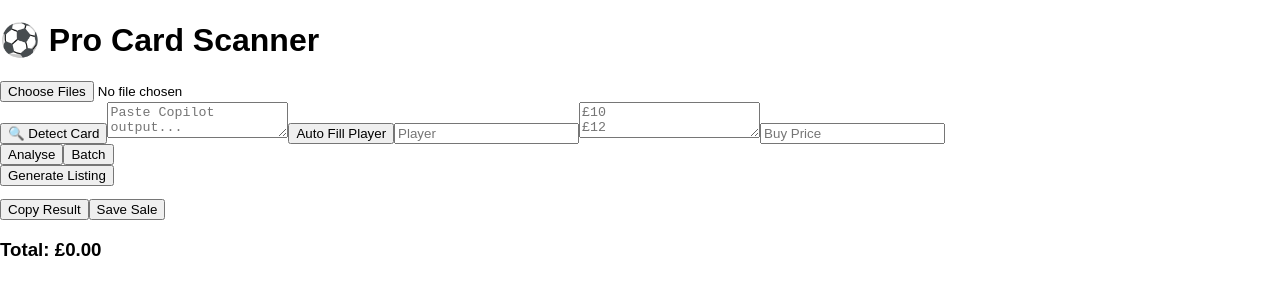
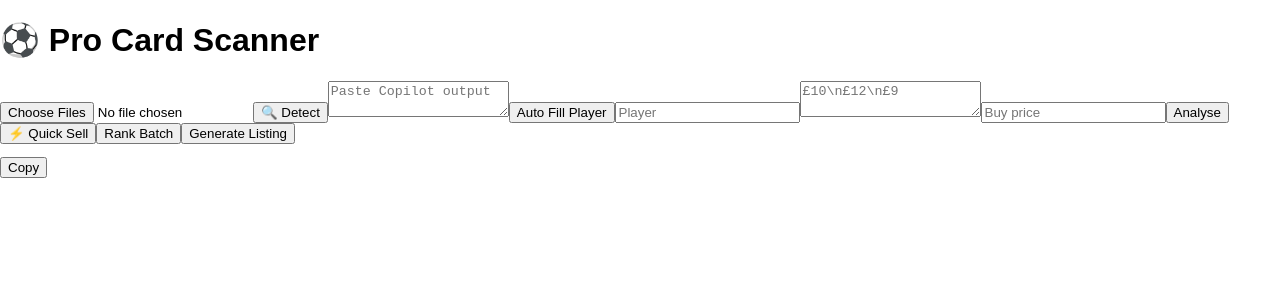
Before and after one commit to MooreMM23/card-scanner-app, a Next.js app: page / in a window 1280 px wide. Shown: the top 300 px of the page. Built offline with nearby package versions, Linux system fonts and the light colour scheme.

Commit message:
Update page.jsx

```diff
--- a/app/page.jsx
+++ b/app/page.jsx
@@ -8,189 +8,139 @@ export default function FootballCardApp() {
   const [playerName, setPlayerName] = useState("");
   const [output, setOutput] = useState("");
   const [listing, setListing] = useState("");
-  const [loading, setLoading] = useState(false);
   const [purchasePrice, setPurchasePrice] = useState("");
   const [soldCards, setSoldCards] = useState([]);
 
-  // ===== CORE ENGINE =====
+  // ===== CORE =====
   const parsePrices = (text) =>
-    text
-      .split("\\n")
-      .map((s) => parseFloat(s.replace("£", "")))
-      .filter((n) => !isNaN(n));
+    text.split("\\n").map(s => parseFloat(s.replace("£",""))).filter(n=>!isNaN(n));
 
-  const avg = (arr) => (arr.length ? arr.reduce((a, b) => a + b, 0) / arr.length : 0);
+  const avg = (a)=> a.length ? a.reduce((x,y)=>x+y,0)/a.length : 0;
 
-  const cleanPrices = (arr) => {
+  const clean = (arr)=>{
     const a = avg(arr);
-    return arr.filter((p) => p > a * 0.5 && p < a * 1.5);
+    return arr.filter(p=>p>a*0.5 && p<a*1.5);
   };
 
-  const trend = (arr) => {
-    if (arr.length < 3) return "➡️ Stable";
-    const first = avg(arr.slice(0, 2));
+  const trend = (arr)=>{
+    if(arr.length<3) return "➡️ Stable";
+    const first = avg(arr.slice(0,2));
     const last = avg(arr.slice(-2));
-    if (last > first * 1.05) return "📈 Rising";
-    if (last < first * 0.95) return "📉 Falling";
+    if(last>first) return "📈 Rising";
+    if(last<first) return "📉 Falling";
     return "➡️ Stable";
   };
 
-  const flipScore = (a) => {
-    if (!purchasePrice) return 0;
-    return Math.max(Math.min(((a - purchasePrice) / a) * 10, 10), 0);
+  const flipScore = (a)=>{
+    if(!purchasePrice) return 0;
+    return Math.max(Math.min(((a-purchasePrice)/a)*10,10),0);
   };
 
-  const exactPrice = (a, trendDir, score) => {
-    let base = a;
-    if (trendDir.includes("Rising")) base *= 1.05;
-    if (trendDir.includes("Falling")) base *= 0.9;
-    if (score > 8) base *= 1.05;
-    if (score < 4) base *= 0.9;
-    return base.toFixed(2);
+  const exactPrice = (a,t,s)=>{
+    let p=a;
+    if(t.includes("Rising")) p*=1.05;
+    if(t.includes("Falling")) p*=0.9;
+    if(s>8) p*=1.05;
+    if(s<4) p*=0.9;
+    return p.toFixed(2);
   };
 
-  const decision = (score, t) => {
-    if (score > 8 && t.includes("Rising")) return "🔥 STRONG BUY";
-    if (score > 6) return "✅ BUY";
-    if (t.includes("Falling")) return "⚠️ SELL FAST";
-    return "❌ SKIP";
+  // ===== NEW: CONFIDENCE =====
+  const confidence = (score)=>{
+    if(score>8) return "High";
+    if(score>5) return "Medium";
+    return "Low";
   };
 
-  // ===== AI DETECTION =====
-  const generateDetectionPrompt = () => {
-    const prompt = `Identify this football card. Return player, year, set, variant.`;
-    navigator.clipboard.writeText(prompt);
-    setOutput("✅ Prompt copied → open Copilot & upload images.");
-  };
+  // ===== SMART PLAYER DETECTION (IMPROVED)
+  const autoFillPlayer = ()=>{
+    if(!copilotOutput) return;
 
-  const autoFillPlayer = () => {
-    if (!copilotOutput) return;
-    const words = copilotOutput.split(" ");
-    setPlayerName(words.slice(0, 2).join(" "));
+    const match = copilotOutput.match(/([A-Z][a-z]+\s[A-Z][a-z]+)/);
+    if(match) setPlayerName(match[0]);
   };
 
   // ===== ANALYSIS =====
-  const analyse = () => {
-    setLoading(true);
-
+  const analyse = ()=>{
     const raw = parsePrices(sales);
-    const filtered = cleanPrices(raw);
+    const filtered = clean(raw);
     const a = avg(filtered);
 
     const t = trend(raw);
-    const score = flipScore(a);
-    const price = exactPrice(a, t, score);
-    const finalDecision = decision(score, t);
+    const s = flipScore(a);
+    const price = exactPrice(a,t,s);
 
-    const profit = purchasePrice ? (price - purchasePrice).toFixed(2) : "-";
-
-    setTimeout(() => {
-      setOutput(`📊 ${playerName || "(detect)"}\n\n💰 LIST: £${price}\nAVG: £${a.toFixed(2)}\nPROFIT: £${profit}\n\n📈 ${t}\n🔥 SCORE: ${score.toFixed(1)}\n\n🤖 ${finalDecision}`);
-      setLoading(false);
-    }, 300);
+    setOutput(`📊 ${playerName||"(detect)"}\n\n💰 £${price}\nAVG: £${a.toFixed(2)}\n\n📈 ${t}\n🔥 ${s.toFixed(1)}/10\n📊 Confidence: ${confidence(s)}`);
   };
 
-  // ===== LISTING GENERATOR (NEW) =====
-  const generateListing = () => {
+  // ===== NEW: QUICK SELL MODE =====
+  const quickSell = ()=>{
     const raw = parsePrices(sales);
-    const a = avg(cleanPrices(raw));
+    const a = avg(clean(raw));
 
-    const title = `${playerName} Football Card | Great Condition`;
+    const quickPrice = (a*0.9).toFixed(2);
 
-    const desc = `${playerName} football card.\n\nCondition: Good condition (see photos).\n\nMarket value approx £${a.toFixed(2)}.\n\nFast shipping available. Open to offers.`;
-
-    const tags = "football card, soccer card, trading card, rare card, collector";
-
-    setListing(`TITLE:\n${title}\n\nDESCRIPTION:\n${desc}\n\nTAGS:\n${tags}`);
+    setOutput(`⚡ QUICK SELL MODE\n\nSell at: £${quickPrice}\nStrategy: Undercut market for fast sale`);
   };
 
-  // ===== BATCH RANKING =====
-  const runBatch = () => {
+  // ===== LISTING WITH PRICE =====
+  const generateListing = ()=>{
+    const raw = parsePrices(sales);
+    const a = avg(clean(raw));
+
+    const price = exactPrice(a,trend(raw),flipScore(a));
+
+    const title = `${playerName} Football Card £${price}`;
+
+    const desc = `${playerName} football card.\n\nCondition: Good.\n\nPriced at £${price} for quick sale.\n\nDispatched fast.`;
+
+    setListing(`TITLE:\n${title}\n\nDESCRIPTION:\n${desc}`);
+  };
+
+  // ===== BATCH RANK =====
+  const runBatch = ()=>{
     const blocks = sales.split("\\n\\n");
 
-    const results = blocks.map((block, i) => {
-      const prices = cleanPrices(parsePrices(block));
-      const a = avg(prices);
-      const score = flipScore(a);
-      return { index: i + 1, avg: a, score };
-    });
+    const res = blocks.map((b,i)=>{
+      const a = avg(clean(parsePrices(b)));
+      const s = flipScore(a);
+      return {i:i+1,a,s};
+    }).sort((x,y)=>y.s-x.s);
 
-    results.sort((a, b) => b.score - a.score);
-
-    let out = "BEST FLIPS:\n\n";
-    results.forEach((r) => {
-      out += `Card ${r.index}: £${r.avg.toFixed(2)} (Score: ${r.score.toFixed(1)})\n`;
-    });
+    let out="BEST FLIPS:\n\n";
+    res.forEach(r=> out+=`Card ${r.i}: £${r.a.toFixed(2)} (${r.s.toFixed(1)})\n`);
 
     setOutput(out);
   };
 
-  // ===== TRACKING =====
-  const addSale = () => {
-    if (!purchasePrice || !playerName) return;
-    const raw = parsePrices(sales);
-    const a = avg(cleanPrices(raw));
-    const profit = a - purchasePrice;
-    setSoldCards([...soldCards, { player: playerName, profit }]);
-  };
-
-  const stats = soldCards.reduce((acc, c) => {
-    acc[c.player] = (acc[c.player] || 0) + c.profit;
-    return acc;
-  }, {});
-
+  // ===== UI =====
   return (
     <div className="max-w-md mx-auto p-4 space-y-4">
       <h1 className="text-xl font-bold">⚽ Pro Card Scanner</h1>
 
-      {/* FILE INPUT (FIXED FOR MOBILE) */}
-      <input
-        type="file"
-        accept="image/*"
-        multiple
-        onChange={(e)=>setImages([...e.target.files])}
-        className="w-full"
-      />
+      <input type="file" accept="image/*" multiple onChange={(e)=>setImages([...e.target.files])} />
 
-      <div className="flex gap-2 overflow-x-auto">
-        {images.map((img,i)=> (
-          <img key={i} src={URL.createObjectURL(img)} className="w-16 h-16 object-cover rounded" />
-        ))}
-      </div>
+      <button className="bg-blue-600 text-white p-2 rounded w-full" onClick={()=>navigator.clipboard.writeText("Identify this football card")}>🔍 Detect</button>
 
-      <button className="w-full bg-blue-600 text-white p-2 rounded" onClick={generateDetectionPrompt}>🔍 Detect Card</button>
+      <textarea placeholder="Paste Copilot output" value={copilotOutput} onChange={e=>setCopilotOutput(e.target.value)} />
 
-      <textarea className="w-full p-2 border rounded" placeholder="Paste Copilot output..." value={copilotOutput} onChange={(e)=>setCopilotOutput(e.target.value)} />
+      <button onClick={autoFillPlayer}>Auto Fill Player</button>
 
-      <button className="w-full bg-gray-200 p-2 rounded" onClick={autoFillPlayer}>Auto Fill Player</button>
+      <input value={playerName} onChange={e=>setPlayerName(e.target.value)} placeholder="Player" />
 
-      <input className="w-full p-2 border rounded" value={playerName} onChange={(e)=>setPlayerName(e.target.value)} placeholder="Player" />
+      <textarea placeholder="£10\n£12\n£9" value={sales} onChange={e=>setSales(e.target.value)} />
 
-      <textarea className="w-full p-2 border rounded" placeholder={"£10\n£12\n£9"} value={sales} onChange={(e)=>setSales(e.target.value)} />
+      <input placeholder="Buy price" value={purchasePrice} onChange={e=>setPurchasePrice(parseFloat(e.target.value)||"")} />
 
-      <input className="w-full p-2 border rounded" placeholder="Buy Price" value={purchasePrice} onChange={(e)=>setPurchasePrice(parseFloat(e.target.value)||"")} />
+      <button onClick={analyse}>Analyse</button>
+      <button onClick={quickSell}>⚡ Quick Sell</button>
+      <button onClick={runBatch}>Rank Batch</button>
+      <button onClick={generateListing}>Generate Listing</button>
 
-      <div className="flex gap-2">
-        <button className="flex-1 bg-blue-600 text-white p-2 rounded" onClick={analyse}>{loading ? "..." : "Analyse"}</button>
-        <button className="flex-1 bg-purple-600 text-white p-2 rounded" onClick={runBatch}>Batch</button>
-      </div>
+      <pre>{output}</pre>
+      <pre>{listing}</pre>
 
-      <button className="w-full bg-green-600 text-white p-2 rounded" onClick={generateListing}>Generate Listing</button>
-
-      <pre className="bg-gray-100 p-2 rounded text-sm whitespace-pre-wrap">{output}</pre>
-
-      <pre className="bg-gray-50 p-2 rounded text-sm whitespace-pre-wrap">{listing}</pre>
-
-      <div className="flex gap-2">
-        <button className="flex-1 bg-gray-300 p-2 rounded" onClick={()=>navigator.clipboard.writeText(output)}>Copy Result</button>
-        <button className="flex-1 bg-gray-300 p-2 rounded" onClick={addSale}>Save Sale</button>
-      </div>
-
-      <h3 className="font-semibold">Total: £{soldCards.reduce((a,c)=>a+c.profit,0).toFixed(2)}</h3>
-
-      {Object.entries(stats).map(([p,v])=> (
-        <div key={p}>{p}: £{v.toFixed(2)}</div>
-      ))}
+      <button onClick={()=>navigator.clipboard.writeText(output)}>Copy</button>
     </div>
   );
 }
```
